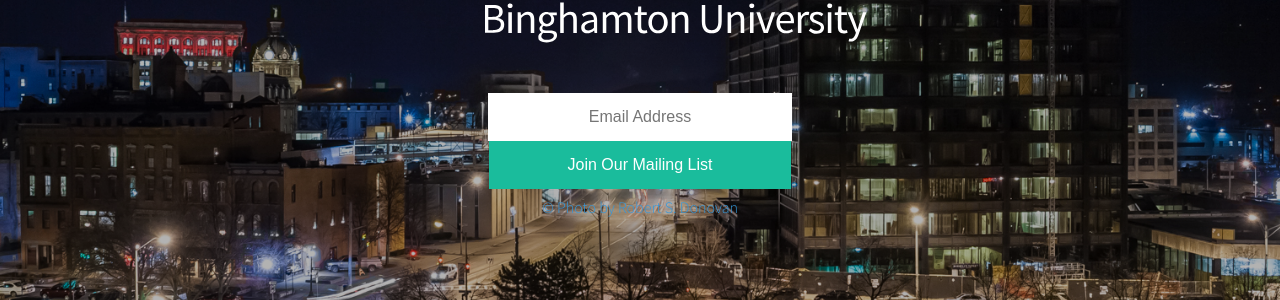
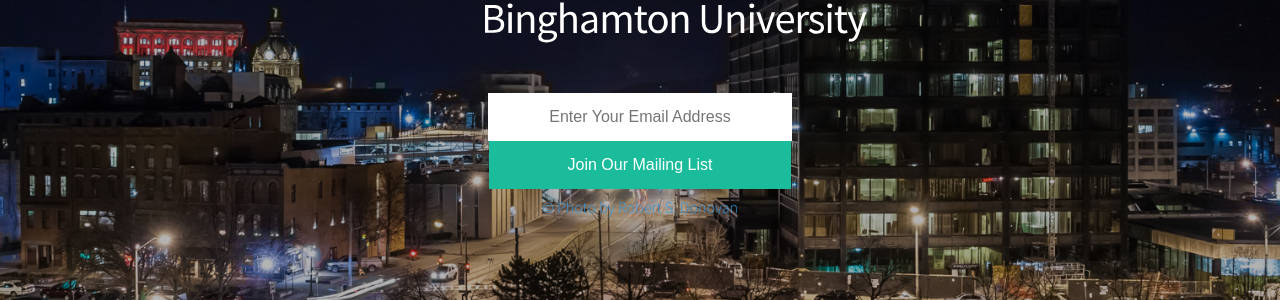
Before and after one commit to pliu131/binghamtonenactus.github.io, a Jekyll site: the page built from index.html, in a window 1280 px wide. Shown: the part 345-645 px from the top of the page. Built offline with Jekyll 4.4.1, drawn with Linux system fonts in a browser that asks for light colours.

Commit message:
change placeholder text

```diff
--- a/index.html
+++ b/index.html
@@ -11,7 +11,7 @@
     <form action="//binghamtonenactus.us8.list-manage.com/subscribe/post?u=a4a766793eb004b61e2ac4694&amp;id=299a2405f1" method="post" id="mc-embedded-subscribe-form" name="mc-embedded-subscribe-form" class="validate" target="_blank" novalidate>
 
       <div class="mc-field-group">
-        <input type="email" value="" name="EMAIL" class="required email" id="mce-EMAIL" placeholder="Email Address">
+        <input type="email" value="" name="EMAIL" class="required email" id="mce-EMAIL" placeholder="Enter Your Email Address">
       </div>
       <div id="mce-responses" class="clear">
         <div class="response" id="mce-error-response" style="display:none"></div>
```
